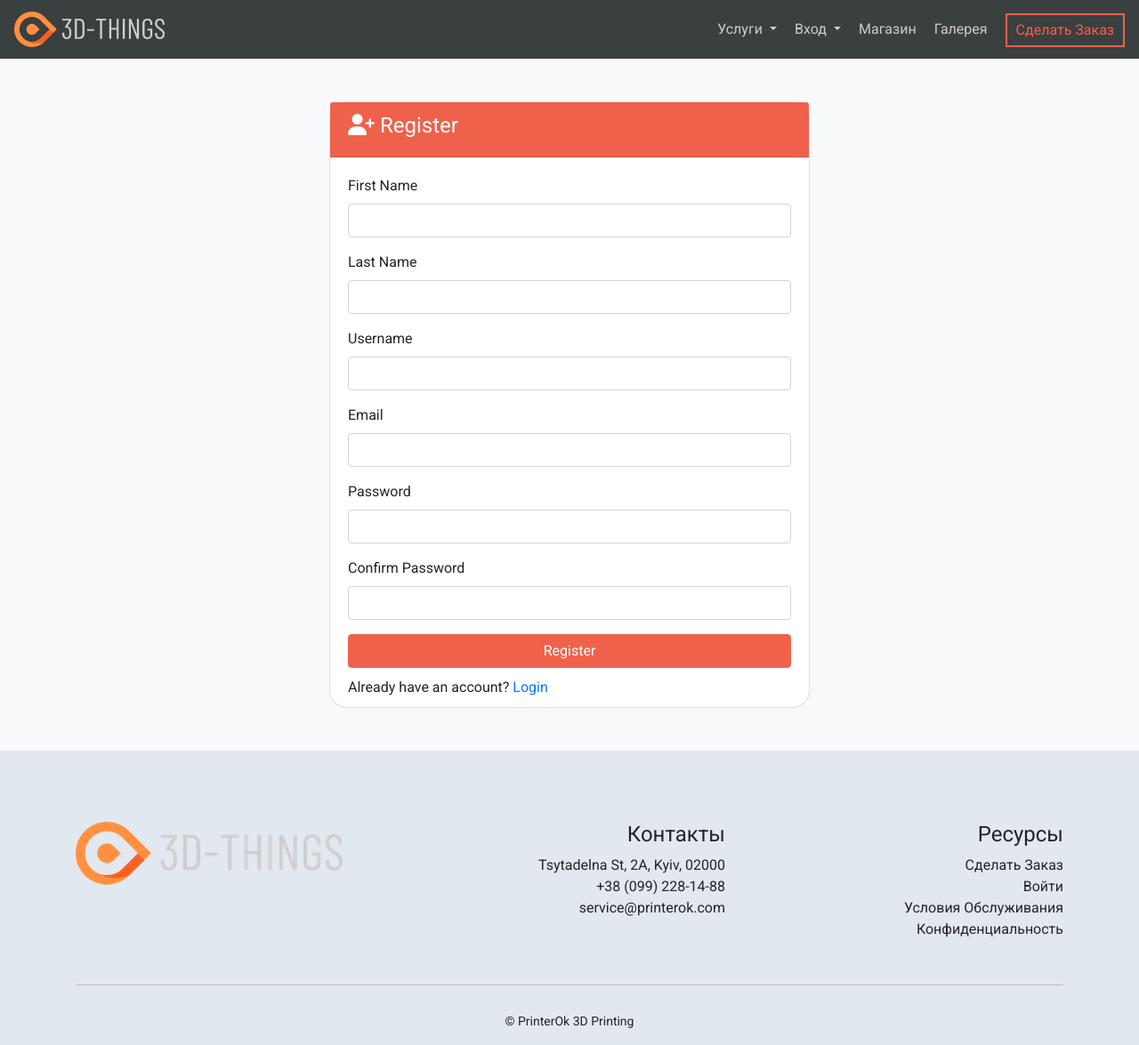
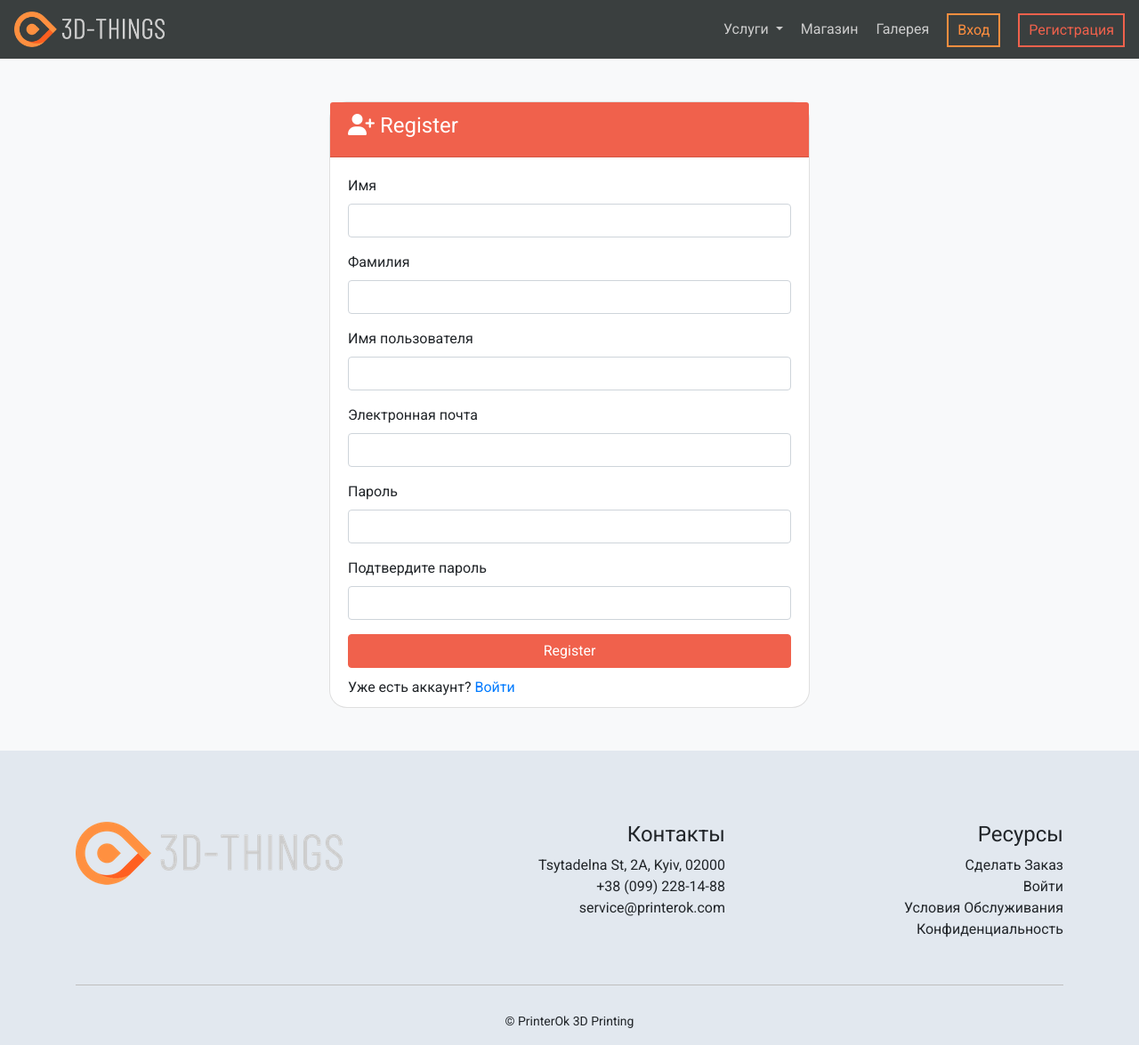
Before and after one commit to KirGorodPrivate/3dThings_project, a Django app: page /accounts/register in a window 1280 px wide. Shown: the whole page at 89% size. Run offline with Django 3.2, Linux system fonts and the light colour scheme; some libraries are stand-ins or nearby versions.

Commit message:
Added navbar login btn, added dynamic titles

```diff
--- a/printerOk/static/css/style.css
+++ b/printerOk/static/css/style.css
@@ -37,6 +37,15 @@ body {
 .navigation__button:hover {
   color: #fff;
   background: #f0614c;
+  text-decoration: none;
+}
+.navigation__button-login {
+  color: #fe8e3f;
+  border: 2px solid #fe8e3f;
+}
+.navigation__button-login:hover {
+  color: #fff;
+  background: #fe8e3f;
   text-decoration: none;
 }
 .navigation__items {
--- a/templates/accounts/register.html
+++ b/templates/accounts/register.html
@@ -1,5 +1,5 @@
 {% extends 'base.html' %}
-
+{% block title %} | Register{% endblock %}
 {% block content %}
 
 <section id="register" class="bg-light py-5">
@@ -17,33 +17,33 @@
                 <form action="{% url 'register' %}" method="POST">
                     {% csrf_token %}
                   <div class="form-group">
-                  <label for="first_name">First Name</label>
+                  <label for="first_name">Имя</label>
                   <input type="text" name="first_name" class="form-control" required>
                 </div>
                 <div class="form-group">
-                  <label for="last_name">Last Name</label>
+                  <label for="last_name">Фамилия</label>
                   <input type="text" name="last_name" class="form-control" required>
                 </div>
                 <div class="form-group">
-                  <label for="username">Username</label>
+                  <label for="username">Имя пользователя</label>
                   <input type="text" name="username" class="form-control" required>
                 </div>
                 <div class="form-group">
-                  <label for="email">Email</label>
+                  <label for="email">Электронная почта</label>
                   <input type="email" name="email" class="form-control" required>
                 </div>
                 <div class="form-group">
-                  <label for="password2">Password</label>
+                  <label for="password2">Пароль</label>
                   <input type="password" name="password" class="form-control" required>
                 </div>
                 <div class="form-group">
-                  <label for="password">Confirm Password</label>
+                  <label for="password">Подтвердите пароль</label>
                   <input type="password" name="password2" class="form-control" required>
                 </div>
                 <input type="submit" value="Register" class="btn btn-secondary btn-block login__btn">
                 <div class="login__notreg">
-                  <span>Already have an account?</span>
-                  <a class="text-right" href="{% url 'login' %}">Login</a>
+                  <span>Уже есть аккаунт?</span>
+                  <a class="text-right" href="{% url 'login' %}">Войти</a>
                 </div>
               </form>
             </div>
--- a/templates/base.html
+++ b/templates/base.html
@@ -18,7 +18,7 @@
     <link rel="stylesheet" href="{% static 'css/shop.css' %}">
     <!-- Lighbox -->
     <link rel="stylesheet" href="//cdnjs.cloudflare.com/ajax/libs/lightbox2/2.11.1/css/lightbox.min.css">
-    <title>PrinterOk</title>
+    <title>3D-Things{% block title %}{% endblock %}</title>
 </head>
 <body>
 
--- a/templates/listings/listing.html
+++ b/templates/listings/listing.html
@@ -1,5 +1,5 @@
 {% extends 'base.html' %}
-
+{% block title %} | {{ listing.title }}{% endblock %}
 {% block content %}
       <!-- Listing -->
   <section id="listing" class="py-4">
--- a/templates/listings/listings.html
+++ b/templates/listings/listings.html
@@ -2,7 +2,7 @@
 
 <!-- {% load humanize %} -->
 {% load static %}
-
+{% block title %} | Наши Товары{% endblock %}
 {% block content %}
 
 <section id="showcase-inner" class="py-5 bg-success ">
@@ -27,7 +27,7 @@
 	  <div class="col-md-3 col-sm-6 mb-4 d-flex align-items-stretch">
 		<div class="product-grid">
 		  <div class="product-image">
-			<a href="#">
+			<a href="{% url 'listing' listing.id %}">
 				{% if listing.photo_card_2 != "" %}
 					<img class="pic-1" src="{{ listing.photo_card_1.url }}">
 					<img class="pic-2" src="{{ listing.photo_card_2.url }}">
--- a/templates/pages/design.html
+++ b/templates/pages/design.html
@@ -1,13 +1,13 @@
 {% extends 'base.html' %}
 
 {% load static %}
-
+{% block title %} | Услуги 3D дизайна{% endblock %}
 {% block content %}
 
 <div class="design-bg">
 <header class="design">
 	<div class="container">
-		<h2 class="design__title">Услуги 3D дизайна</h2>
+		<h2 class="design__title">Услуги 3D Дизайна</h2>
 	</div>
 </header>
 
--- a/templates/pages/materials.html
+++ b/templates/pages/materials.html
@@ -1,7 +1,7 @@
 {% extends 'base.html' %}
 
 {% load static %}
-
+{% block title %} | О Материалах{% endblock %}
 {% block content %}
 <!-- Materials Header -->
 <header class="materials__header">
--- a/templates/pages/services.html
+++ b/templates/pages/services.html
@@ -1,7 +1,7 @@
 {% extends 'base.html' %}
 
 {% load static %}
-
+{% block title %} | Услуги 3D-печати{% endblock %}
 {% block content %}
 <!-- Services Header -->
 <div class="services-bg">
--- a/templates/partials/_navbar.html
+++ b/templates/partials/_navbar.html
@@ -15,30 +15,44 @@
         Услуги
       </a>
       <div class="dropdown-menu" aria-labelledby="navbarDropdown">
-        <a class="dropdown-item" href="{% url 'services' %}">3D Printing</a>
-        <a class="dropdown-item" href="{% url 'design' %}">3D Design</a>
-        <a class="dropdown-item" href="{% url 'materials' %}">Materials</a>
+        <a class="dropdown-item" href="{% url 'services' %}">3D Печать</a>
+        <a class="dropdown-item" href="{% url 'design' %}">3D Дизайн</a>
+        <a class="dropdown-item" href="{% url 'materials' %}">О Материалах</a>
       </div>
     </li>
-    <li class="navigation__items dropdown">
-      <a class="navigation__link dropdown-toggle nav__dropdown" href="#" id="navbarDropdown" role="button" data-toggle="dropdown" aria-haspopup="true" aria-expanded="false">
-        Вход
-      </a>
-      <div class="dropdown-menu" aria-labelledby="navbarDropdown">
-        <a class="dropdown-item" href="{% url 'login' %}">Login</a>
-        <a class="dropdown-item" href="{% url 'register' %}">Register</a>
-        <a class="dropdown-item" href="{% url 'logout' %}">Logout</a>
-      </div>
-    </li>
+
     <li class="navigation__items">
         <a href="{% url 'listings' %}" class="navigation__link"><p class="navigation__text">Магазин</p></a>
     </li>
     <li class="navigation__items">
         <a href="{% url 'gallery' %}" class="navigation__link"><p class="navigation__text">Галерея</p></a>
     </li>
-    <li class="navigation__items">
+    <!-- <li class="navigation__items">
         <a href="{% url 'quote' %}" class="navigation__button">Сделать Заказ</a>
+    </li> -->
+    {% if user.is_authenticated %}
+    <li class="navigation__items dropdown">
+      <a class="navigation__link dropdown-toggle nav__dropdown" href="#" id="navbarDropdown" role="button" data-toggle="dropdown" aria-haspopup="true" aria-expanded="false">
+        {% if user.first_name %}
+          Добро пожаловать, {{ user.first_name }}
+        {% elif user.username %}
+          Добро пожаловать, {{ user.username }}
+        {% else %}
+          Добро пожаловать!
+        {% endif %}
+      </a>
+      <div class="dropdown-menu" aria-labelledby="navbarDropdown">
+        <a class="dropdown-item" href="{% url 'logout' %}">Выход</a>
+      </div>
     </li>
+    {% else %}
+      <li class="navigation__items">
+        <a href="{% url 'login' %}" class="navigation__button navigation__button-login">Вход</a>
+      </li>
+      <li class="navigation__items">
+        <a href="{% url 'register' %}" class="navigation__button">Регистрация</a>
+      </li>
+    {% endif %}
   </ul>
 </div>
 </nav>
--- a/templates/quote/quote.html
+++ b/templates/quote/quote.html
@@ -1,5 +1,5 @@
 {% extends 'base.html' %}
-
+{% block title %} | Заказ{% endblock %}
 {% block content %}
 
 <div class="inner">
```
Also changed, not shown: templates/accounts/login.html (+6 -6 lines).
